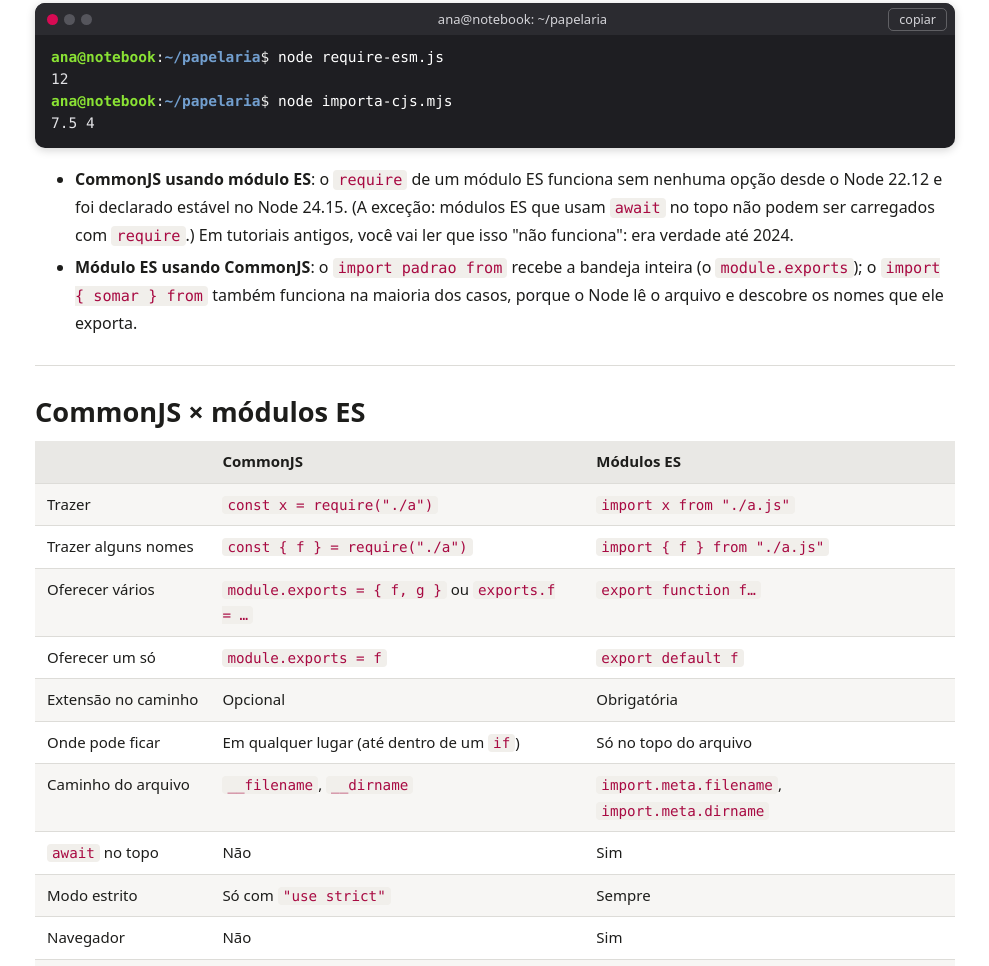
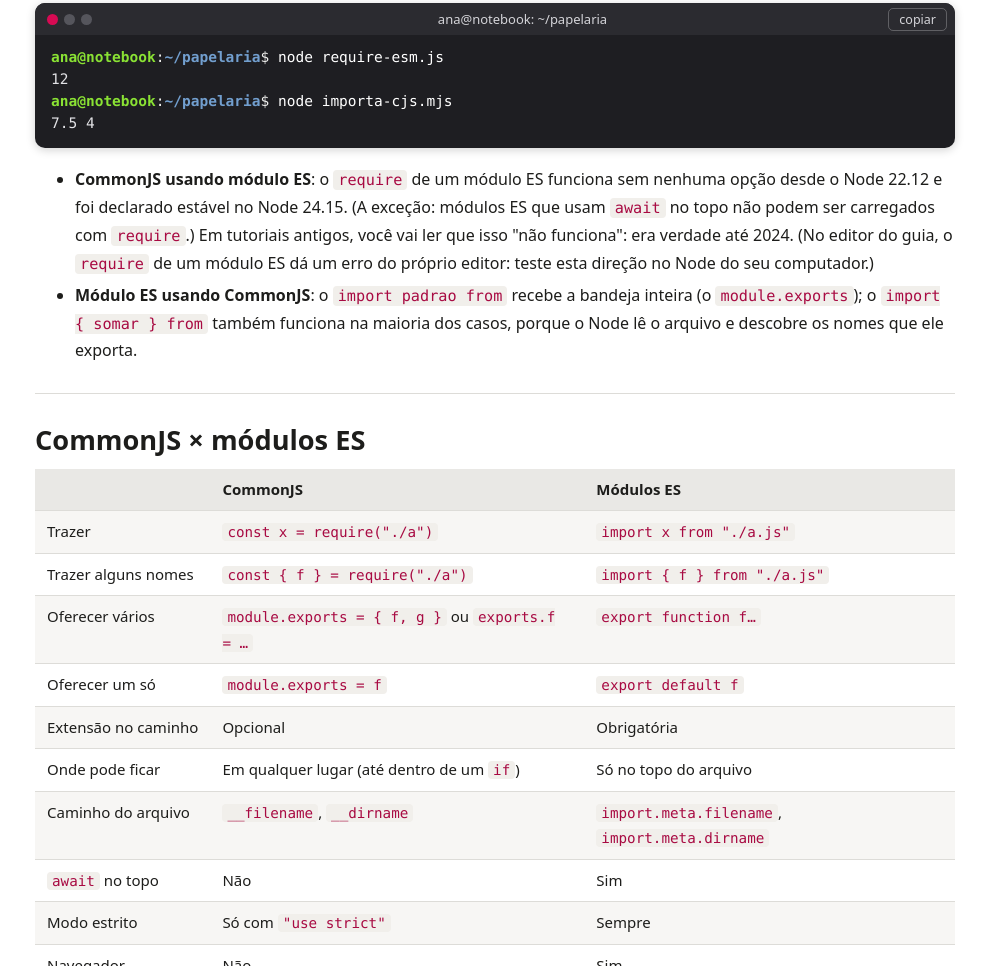
Before and after one commit to Wallysondevs/guia-js, a plain HTML site: page modulos-commonjs.html in a window 1280 px wide. Shown: the part 8910-9876 px from the top of the page, without its empty margins (255-1244 px from the left). Drawn offline with Linux system fonts and the light colour scheme.

Commit message:
revisão: modulos-commonjs, nota do require(esm) no editor

```diff
--- a/modulos-commonjs.html
+++ b/modulos-commonjs.html
@@ -329,7 +329,7 @@ $ node importa-cjs.mjs
 </pre>
 
 <ul>
-  <li><strong>CommonJS usando módulo ES</strong>: o <code>require</code> de um módulo ES funciona sem nenhuma opção desde o Node 22.12 e foi declarado estável no Node 24.15. (A exceção: módulos ES que usam <code>await</code> no topo não podem ser carregados com <code>require</code>.) Em tutoriais antigos, você vai ler que isso "não funciona": era verdade até 2024.</li>
+  <li><strong>CommonJS usando módulo ES</strong>: o <code>require</code> de um módulo ES funciona sem nenhuma opção desde o Node 22.12 e foi declarado estável no Node 24.15. (A exceção: módulos ES que usam <code>await</code> no topo não podem ser carregados com <code>require</code>.) Em tutoriais antigos, você vai ler que isso "não funciona": era verdade até 2024. (No editor do guia, o <code>require</code> de um módulo ES dá um erro do próprio editor: teste esta direção no Node do seu computador.)</li>
   <li><strong>Módulo ES usando CommonJS</strong>: o <code>import padrao from</code> recebe a bandeja inteira (o <code>module.exports</code>); o <code>import { somar } from</code> também funciona na maioria dos casos, porque o Node lê o arquivo e descobre os nomes que ele exporta.</li>
 </ul>
 
```
